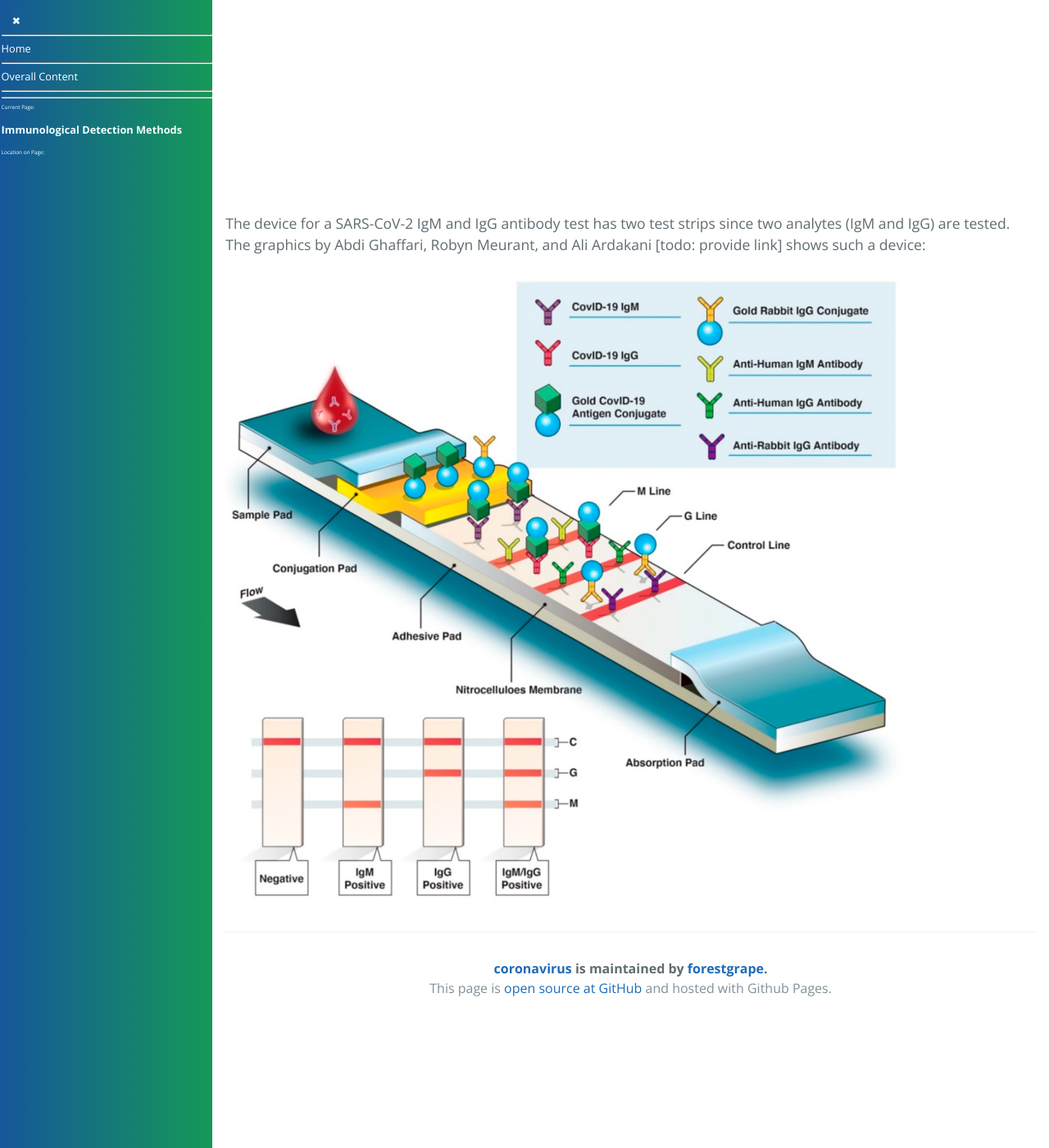
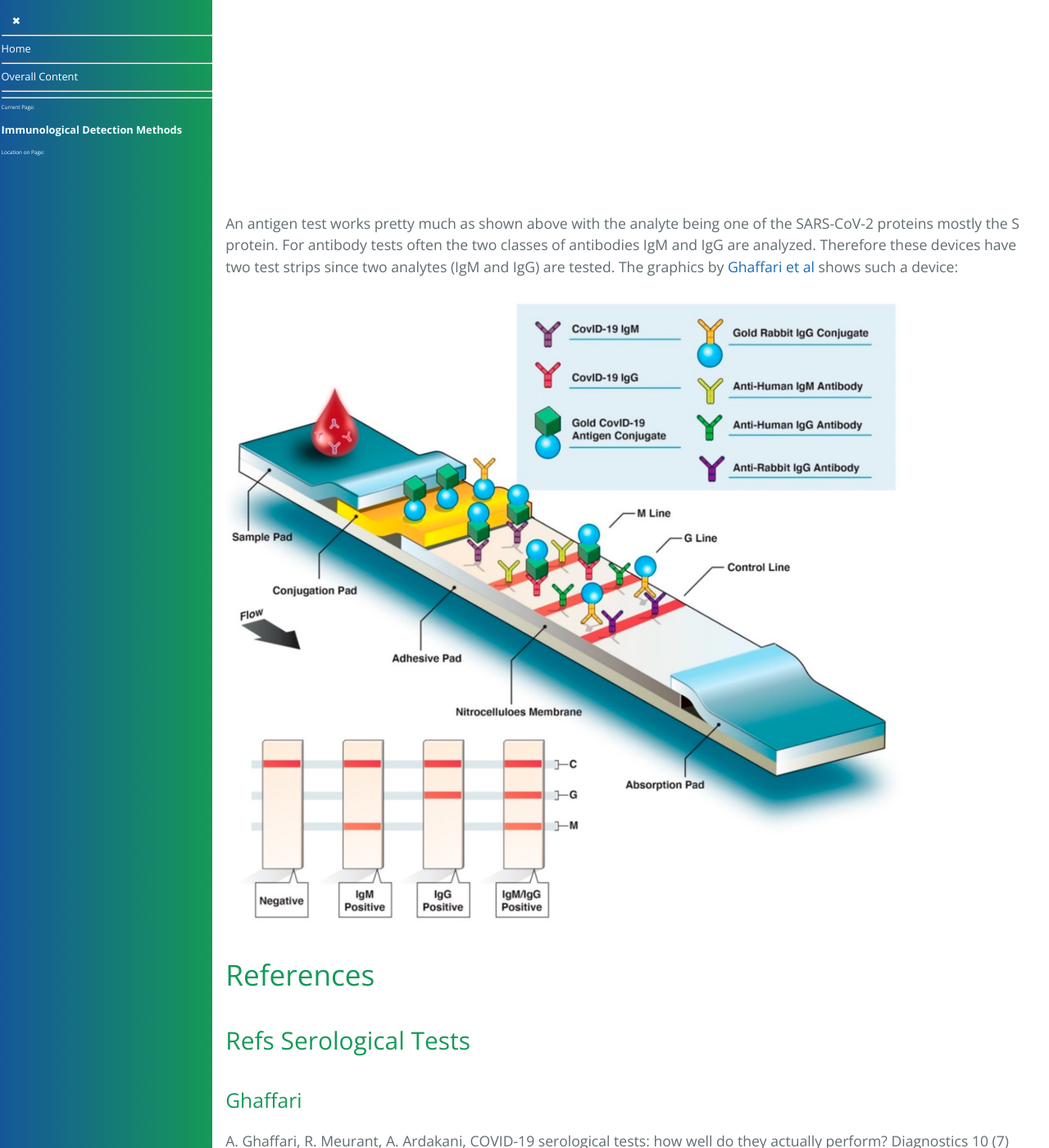
Before and after one commit to forestgrape/coronavirus, a Jekyll site: the page built from 3_medical/immuno_assyas.md, in a window 1280 px wide and 1400 px high, scrolled down 1082 px. Shown: the whole window at 82% size. Built offline with Jekyll 4.4.1, drawn with Linux system fonts in a browser that asks for light colours; our own code applies the rules of GitHub Pages for plain Markdown files; some of the changed text lies outside the part shown.

Commit message:
some note on laterflow tests

```diff
--- a/3_medical/immuno_assyas.md
+++ b/3_medical/immuno_assyas.md
@@ -15,7 +15,16 @@ The following graphic by Ian M Campbell (https://commons.wikimedia.org/w/index.p
 
 ![Lateral Flow Device](Images/campell_lateral_flow_device.png)
 
-
-The device for a SARS-CoV-2 IgM and IgG antibody test has two test strips since two analytes (IgM and IgG) are tested. The graphics by Abdi Ghaffari, Robyn Meurant, and Ali Ardakani [todo: provide link] shows such a device:
+An antigen test works pretty much as shown above with the analyte being one of the SARS-CoV-2 proteins mostly the S protein.
+For antibody tests often the two classes of antibodies IgM and IgG are analyzed. Therefore these devices have two test strips since two analytes (IgM and IgG) are tested. The graphics by [Ghaffari et al](#ghaffari) shows such a device:
 
 ![Lateral Flow for Covid AB Test](Images/ghaffari_sero_test.png)
+
+
+
+
+## References
+### Refs Serological Tests
+
+#### Ghaffari
+A. Ghaffari, R. Meurant, A. Ardakani, COVID-19 serological tests: how well do they actually perform? Diagnostics 10 (7) (2020) 453, https://doi.org/10.3390/ diagnostics10070453.
```
